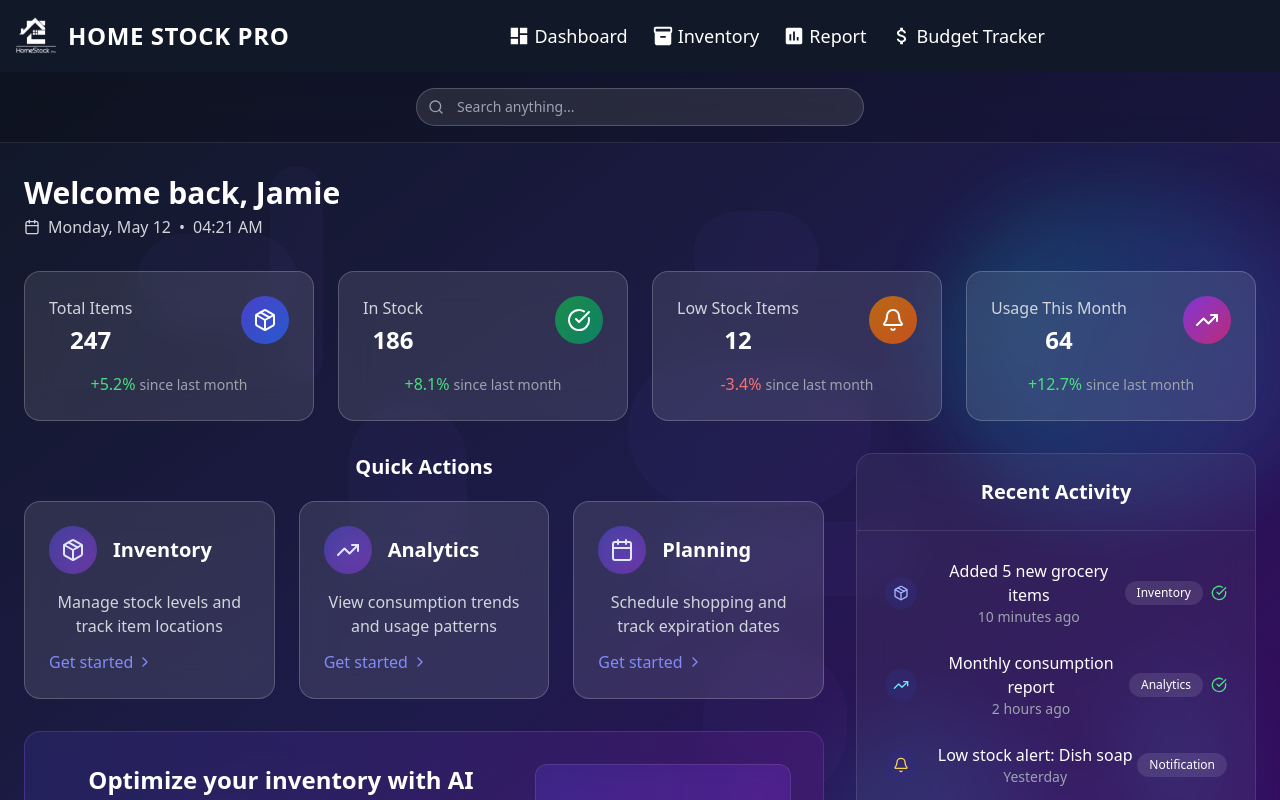
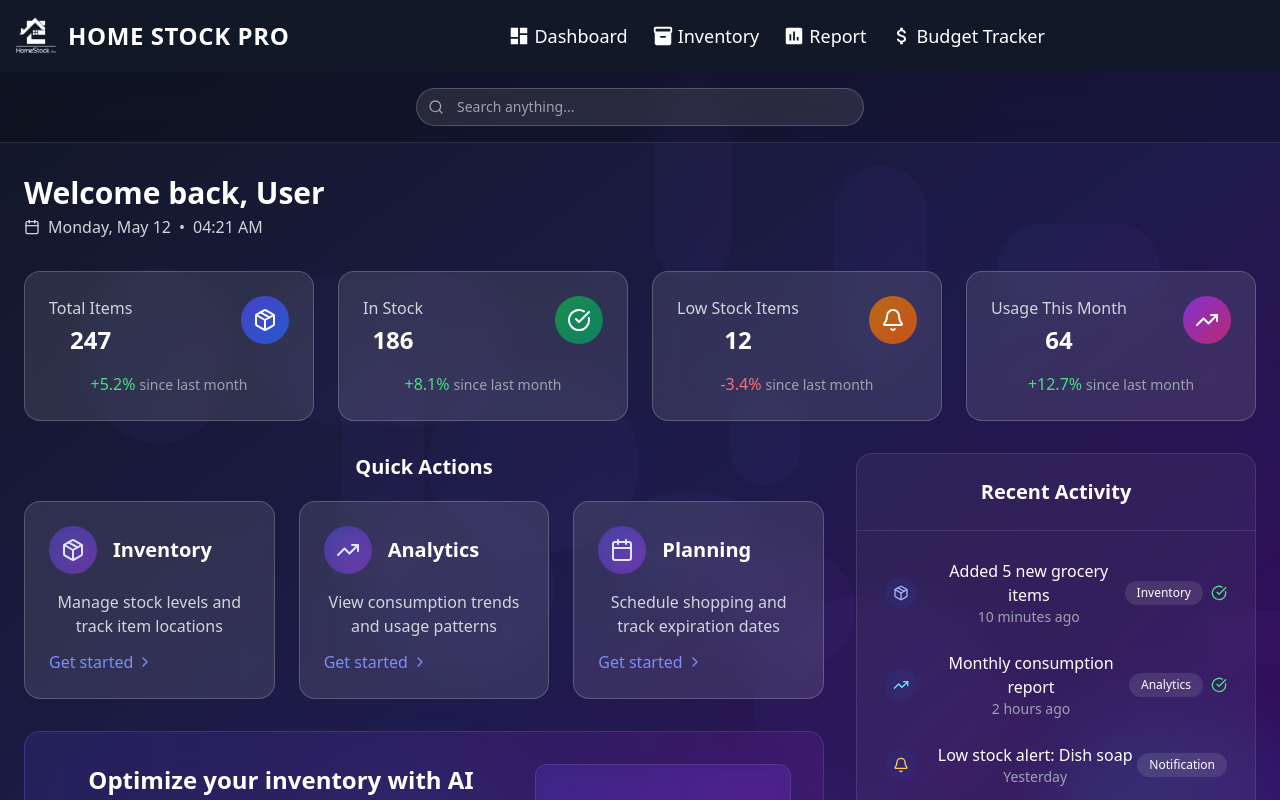
Before and after one commit to kmddkuruppu/Home-Stock, a React (Create React App) app in the folder frontend/: page /dashboard in a window 1280 px wide. Shown: the top 800 px of the page. Built offline with nearby package versions, Linux system fonts and the light colour scheme.

Commit message:
Update Dashboard.js

```diff
--- a/frontend/src/pages/Dashboard.js
+++ b/frontend/src/pages/Dashboard.js
@@ -1,5 +1,6 @@
 import React, { useState, useEffect } from 'react';
 import { Search, Home, Package, TrendingUp, Shield, Bell, Settings, ChevronRight, Calendar, CheckCircle } from 'lucide-react';
+import axios from 'axios';
 
 // Animated Background Component with enhanced particles
 const AnimatedBackground = () => {
@@ -106,6 +107,8 @@ const ActivityItem = ({ icon, title, time, category, status }) => {
 export default function HomeStockHomepage() {
   const [searchQuery, setSearchQuery] = useState('');
   const [currentTime, setCurrentTime] = useState(new Date());
+  const [userData, setUserData] = useState({ name: 'User' });
+  const [loading, setLoading] = useState(true);
 
   useEffect(() => {
     const timer = setInterval(() => {
@@ -113,6 +116,39 @@ export default function HomeStockHomepage() {
     }, 1000);
 
     return () => clearInterval(timer);
+  }, []);
+
+  // Fetch user data when component mounts
+  useEffect(() => {
+    const fetchUserData = async () => {
+      try {
+        // Get auth token from local storage or cookies
+        const token = localStorage.getItem('token');
+
+        if (!token) {
+          console.log('No authentication token found');
+          setLoading(false);
+          return;
+        }
+
+        // Fetch user data using the auth/me endpoint
+        const response = await axios.get('http://localhost:8070/auth/me', {
+          headers: {
+            Authorization: `Bearer ${token}`
+          }
+        });
+
+        if (response.data && response.data.data) {
+          setUserData(response.data.data);
+        }
+      } catch (error) {
+        console.error('Error fetching user data:', error);
+      } finally {
+        setLoading(false);
+      }
+    };
+
+    fetchUserData();
   }, []);
 
   const formatDate = (date) => {
@@ -172,6 +208,21 @@ export default function HomeStockHomepage() {
     }
   ];
 
+  // Get the user's first name or full name
+  const getUserDisplayName = () => {
+    if (loading) return '...';
+
+    // If name exists in user data, use it
+    if (userData.name) return userData.name;
+
+    // Otherwise check for first name or username
+    if (userData.firstName) return userData.firstName;
+    if (userData.username) return userData.username;
+
+    // Default fallback
+    return 'User';
+  };
+
   return (
     <div className="min-h-screen bg-gradient-to-br from-gray-900 via-indigo-950 to-purple-950 text-white relative overflow-hidden">
       {/* Animated background */}
@@ -211,7 +262,7 @@ export default function HomeStockHomepage() {
         {/* Welcome Section */}
         <div className="flex justify-between items-center mb-8">
           <div>
-            <h2 className="text-3xl font-bold mb-1">Welcome back, Jamie</h2>
+            <h2 className="text-3xl font-bold mb-1">Welcome back, {getUserDisplayName()}</h2>
             <div className="flex items-center text-gray-300">
               <Calendar className="w-4 h-4 mr-2" />
               <span>{formatDate(currentTime)}</span>
```
